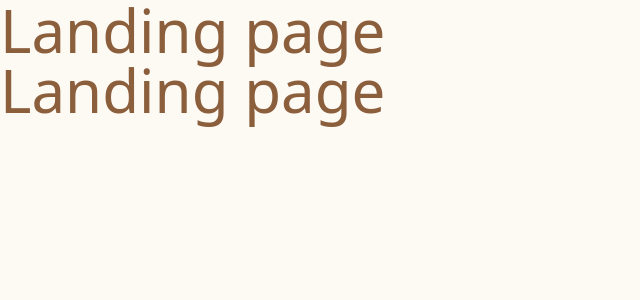
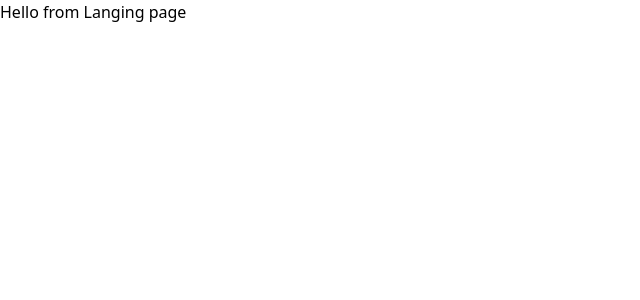
Before and after one commit to liannmaka/Focuspond, a Next.js app: page / in a window 1280 px wide. Shown: the top 300 px of the page, without its empty margins (0-640 px from the left). Built offline with nearby package versions, Linux system fonts and the light colour scheme.

Commit message:
chore: created landing page folder structure

```diff
--- /dev/null
+++ b/src/app/(landing-page)/layout.tsx
@@ -0,0 +1,11 @@
+export default function LandingPageLayout({
+  children,
+}: {
+  children: React.ReactNode;
+}) {
+  return (
+    <main>
+      <div>{children}</div>
+    </main>
+  );
+}
--- /dev/null
+++ b/src/app/(landing-page)/page.tsx
@@ -0,0 +1,3 @@
+export default function LandingPage() {
+  return <div>Hello from Langing page</div>;
+}
--- a/src/app/page.tsx
+++ /dev/null
@@ -1,12 +0,0 @@
-import React from "react";
-
-const LandingPage: React.FC = () => {
-  return (
-    <div>
-      <div className="text-6xl">Landing page</div>
-      <div className="text-6xl">Landing page</div>
-    </div>
-  );
-};
-
-export default LandingPage;
--- a/src/styles/globals.css
+++ b/src/styles/globals.css
@@ -31,8 +31,3 @@
     --foreground: #ededed;
   }
 } */
-
-body {
-  background: var(--egg-shell-white);
-  color: var(--walnut-brown);
-}
```
